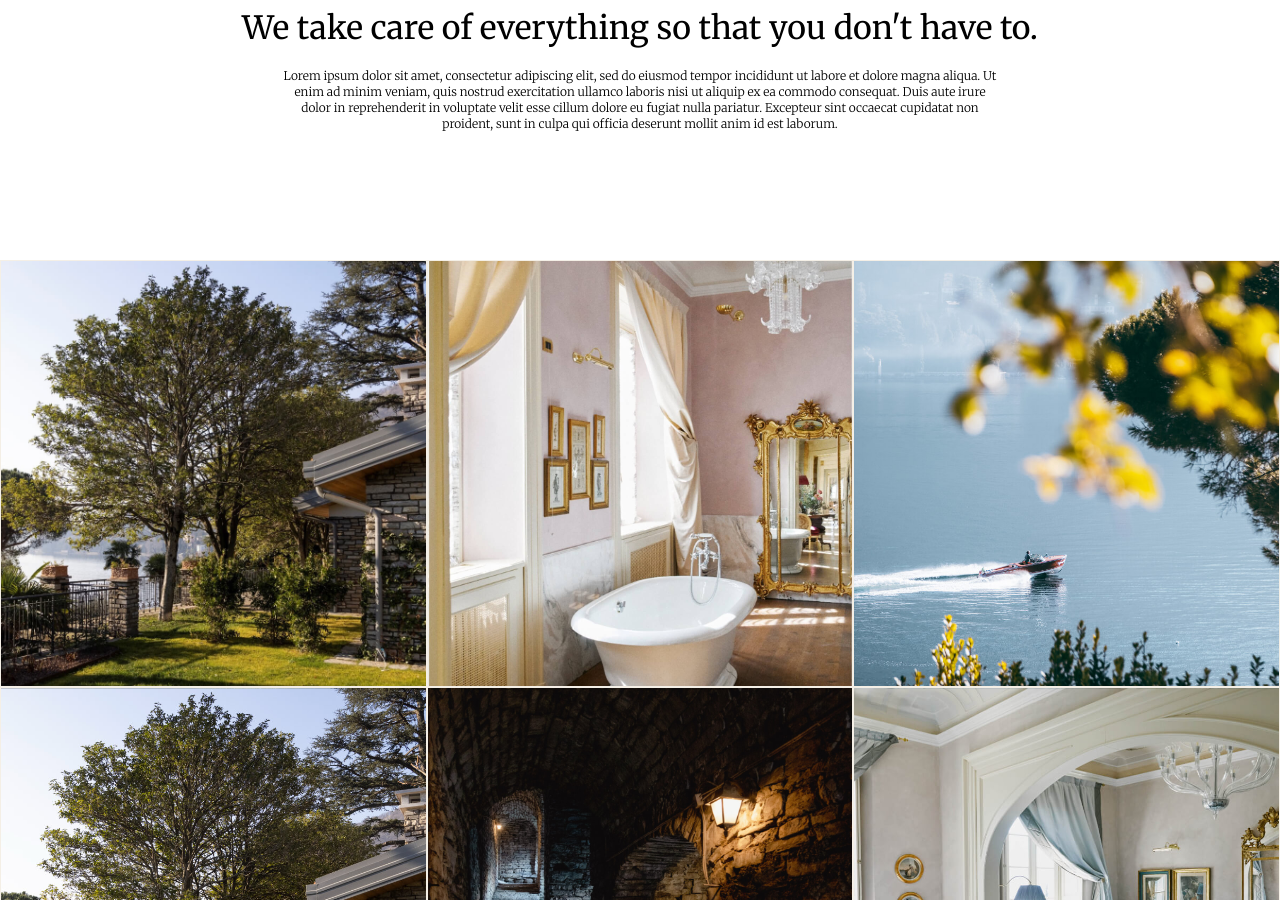
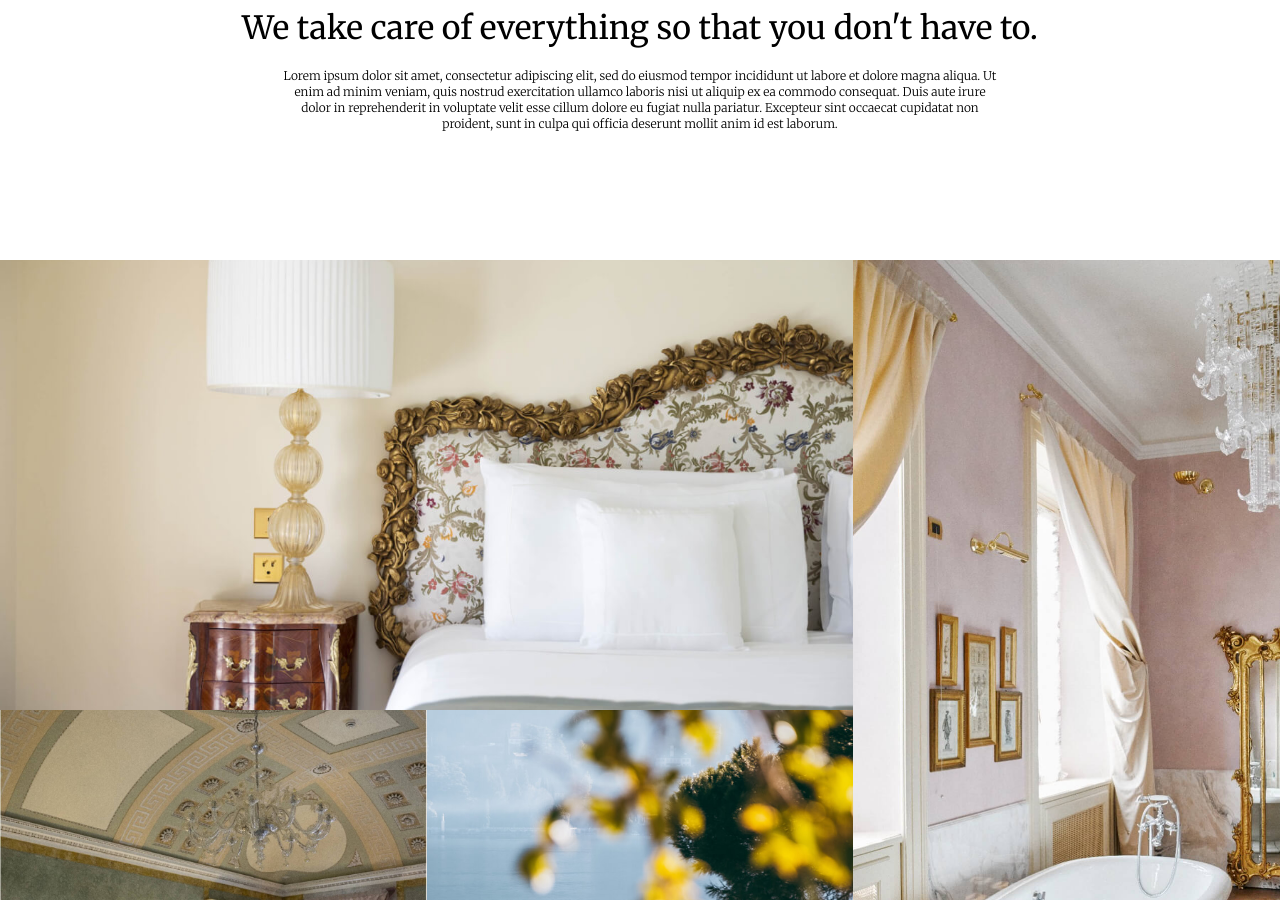
Before and after one commit to jessicavitorelo/boutique-hotel-project, a Jekyll site: the page built from index.html, in a window 1280 px wide and 900 px high, scrolled down 2373 px. Built offline with Jekyll 4.4.1, drawn with Linux system fonts in a browser that asks for light colours.

Commit message:
mixed gallery

```diff
--- /dev/null
+++ b/_includes/blocks/mixed-gallery.html
@@ -0,0 +1,23 @@
+<section id="section-{{forloop.index}}">
+  <div class="grid ">
+
+  {% for col in block.columns %}
+
+<div class="col-h-{{col.height}} col-w-{{col.width}} relative min-h-[50vh]">
+
+<img class="absolute object-cover inset-0 h-full w-full" src="{{col.image}}" alt≈"” style="object-position: {{col.image-position}};">
+
+</div>
+
+{% endfor %}
+
+  </div>
+</section>
+
+<style>
+
+#section-{{forloop.index}} .grid{
+  grid-template-columns: repeat({{block.column-count}}, minmax(0, 1fr));
+}
+
+</style>
--- a/assets/css/style.css
+++ b/assets/css/style.css
@@ -461,19 +461,16 @@ p {
 .left-0 {
   left: 0px;
 }
-.m-0 {
-  margin: 0px;
-}
 .m-4 {
   margin: 1rem;
+}
+.mx-auto {
+  margin-left: auto;
+  margin-right: auto;
 }
 .my-auto {
   margin-top: auto;
   margin-bottom: auto;
-}
-.mx-auto {
-  margin-left: auto;
-  margin-right: auto;
 }
 .mb-2 {
   margin-bottom: 0.5rem;
@@ -496,14 +493,17 @@ p {
 .hidden {
   display: none;
 }
-.aspect-\[1\/2\] {
-  aspect-ratio: 1/2;
-}
 .aspect-\[2\/3\] {
   aspect-ratio: 2/3;
 }
 .aspect-square {
   aspect-ratio: 1 / 1;
+}
+.h-full {
+  height: 100%;
+}
+.min-h-\[65vh\] {
+  min-height: 65vh;
 }
 .min-h-\[75vh\] {
   min-height: 75vh;
@@ -511,65 +511,14 @@ p {
 .min-h-full {
   min-height: 100%;
 }
-.min-h-80 {
-  min-height: 20rem;
-}
-.min-h-72 {
-  min-height: 18rem;
-}
-.min-h-52 {
-  min-height: 13rem;
-}
-.min-h-56 {
-  min-height: 14rem;
-}
-.min-h-64 {
-  min-height: 16rem;
-}
 .min-h-screen {
   min-height: 100vh;
 }
-.min-h-\[80vh\] {
-  min-height: 80vh;
-}
-.min-h-\[70vh\] {
-  min-height: 70vh;
-}
-.min-h-\[65vh\] {
-  min-height: 65vh;
+.min-h-\[50vh\] {
+  min-height: 50vh;
 }
 .w-full {
   width: 100%;
-}
-.min-w-full {
-  min-width: 100%;
-}
-.max-w-40 {
-  max-width: 10rem;
-}
-.max-w-80 {
-  max-width: 20rem;
-}
-.max-w-\[85\] {
-  max-width: 85;
-}
-.max-w-\[80\] {
-  max-width: 80;
-}
-.max-w-\[75\] {
-  max-width: 75;
-}
-.max-w-\[90\] {
-  max-width: 90;
-}
-.max-w-7xl {
-  max-width: 80rem;
-}
-.max-w-96 {
-  max-width: 24rem;
-}
-.max-w-72 {
-  max-width: 18rem;
 }
 .max-w-\[80vh\] {
   max-width: 80vh;
@@ -577,20 +526,14 @@ p {
 .shrink-0 {
   flex-shrink: 0;
 }
-.basis-1\/4 {
-  flex-basis: 25%;
-}
 .basis-1\/3 {
   flex-basis: 33.333333%;
 }
+.grid-cols-2 {
+  grid-template-columns: repeat(2, minmax(0, 1fr));
+}
 .grid-cols-3 {
   grid-template-columns: repeat(3, minmax(0, 1fr));
-}
-.grid-cols-4 {
-  grid-template-columns: repeat(4, minmax(0, 1fr));
-}
-.grid-cols-2 {
-  grid-template-columns: repeat(2, minmax(0, 1fr));
 }
 .flex-col {
   flex-direction: column;
@@ -621,15 +564,8 @@ p {
 .border-b {
   border-bottom-width: 1px;
 }
-.border-r {
-  border-right-width: 1px;
-}
 .border-t {
   border-top-width: 1px;
-}
-.border-white {
-  --tw-border-opacity: 1;
-  border-color: rgb(254 252 246 / var(--tw-border-opacity));
 }
 .border-blue-950\/50 {
   border-color: rgb(23 37 84 / 0.5);
@@ -637,6 +573,10 @@ p {
 .border-cream {
   --tw-border-opacity: 1;
   border-color: rgb(244 239 230 / var(--tw-border-opacity));
+}
+.border-white {
+  --tw-border-opacity: 1;
+  border-color: rgb(254 252 246 / var(--tw-border-opacity));
 }
 .bg-black {
   --tw-bg-opacity: 1;
@@ -650,10 +590,6 @@ p {
   --tw-bg-opacity: 1;
   background-color: rgb(254 252 246 / var(--tw-bg-opacity));
 }
-.bg-storm {
-  --tw-bg-opacity: 1;
-  background-color: rgb(104 104 103 / var(--tw-bg-opacity));
-}
 .bg-\[length\:65\%_auto\] {
   background-size: 65% auto;
 }
@@ -666,23 +602,24 @@ p {
 .bg-no-repeat {
   background-repeat: no-repeat;
 }
+.object-cover {
+  -o-object-fit: cover;
+     object-fit: cover;
+}
 .p-0 {
   padding: 0px;
+}
+.p-12 {
+  padding: 3rem;
+}
+.p-28 {
+  padding: 7rem;
 }
 .p-4 {
   padding: 1rem;
 }
 .p-\[5\%\] {
   padding: 5%;
-}
-.p-12 {
-  padding: 3rem;
-}
-.p-20 {
-  padding: 5rem;
-}
-.p-28 {
-  padding: 7rem;
 }
 .py-12 {
   padding-top: 3rem;
@@ -764,6 +701,19 @@ body button{
     margin-bottom: 0;
 }
 
+.col-h-1{grid-row: span 1 / span 1;}
+.col-h-2{grid-row: span 2 / span 2;}
+.col-h-3{grid-row: span 3 / span 3;}
+.col-h-4{grid-row: span 4 / span 4;}
+.col-h-5{grid-row: span 5 / span 5;}
+.col-h-6{grid-row: span 6 / span 6;}
+
+.col-w-1{grid-column: span 1 / span 1;}
+.col-w-2{grid-column: span 2 / span 2;}
+.col-w-3{grid-column: span 3 / span 3;}
+.col-w-4{grid-column: span 4 / span 4;}
+.col-w-5{grid-column: span 5 / span 5;}
+.col-w-6{grid-column: span 6 / span 6;}
 @media (min-width: 768px) {
   .md\:flex {
     display: flex;
@@ -775,9 +725,3 @@ body button{
     grid-template-columns: repeat(3, minmax(0, 1fr));
   }
 }
-
-@media (min-width: 1024px) {
-  .lg\:grid-cols-4 {
-    grid-template-columns: repeat(4, minmax(0, 1fr));
-  }
-}
--- a/index.html
+++ b/index.html
@@ -24,15 +24,30 @@ blocks:
     heading: Your Lake Como escape
     subheading: We take care of everything so that you don't have to.
     paragraph: Lorem ipsum dolor sit amet, consectetur adipiscing elit, sed do eiusmod tempor incididunt ut labore et dolore magna aliqua. Ut enim ad minim veniam, quis nostrud exercitation ullamco laboris nisi ut aliquip ex ea commodo consequat. Duis aute irure dolor in reprehenderit in voluptate velit esse cillum dolore eu fugiat nulla pariatur. Excepteur sint occaecat cupidatat non proident, sunt in culpa qui officia deserunt mollit anim id est laborum.
-  - id: gallery
-    items:
-      - image: images/passalacqua-7.jpg
-      - image: images/passalacqua-4.jpg
-      - image: images/31-lakeside.jpg
-      - image: images/28-casa-lago.jpg
-      - image: images/30-secret-access.jpg
-      - image: images/02-passalacqua-lake-como_2-junior-suite-living-room.jpg
-      - image: images/01-passalacqua-lake-como_1-suite-.agnese.jpg
-      - image: images/2-sparkling-morning.jpg
-      - image: images/passalacqua-3.jpg
+
+  - id: mixed-gallery
+    column-count: 3
+    columns:
+      - height: 1
+        width: 2
+        image: images/02-passalacqua-lake-como-5-room-detail.jpg
+        image-position: 50% 60%
+      - height: 2
+        width: 1
+        image: images/passalacqua-4.jpg
+      - height: 1
+        width: 1
+        image: images/passalacqua-3.jpg
+      - height: 1
+        width: 1
+        image: images/31-lakeside.jpg
+      - height: 1
+        width: 1
+        image: images/2-sparkling-morning.jpg
+      - height: 1
+        width: 2
+        image: images/02-passalacqua-lake-como_2-junior-suite-living-room.jpg
+        image-position: 50% 30%
+
+
 ---
```
Also changed, not shown: about.html (+12 -0 lines), style.css (+14 -0 lines), images/02-passalacqua-lake-como-5-room-detail.jpg (renamed from images/02-passalacqua-lake-como_5 - Room al Lago - Detail.jpg).
